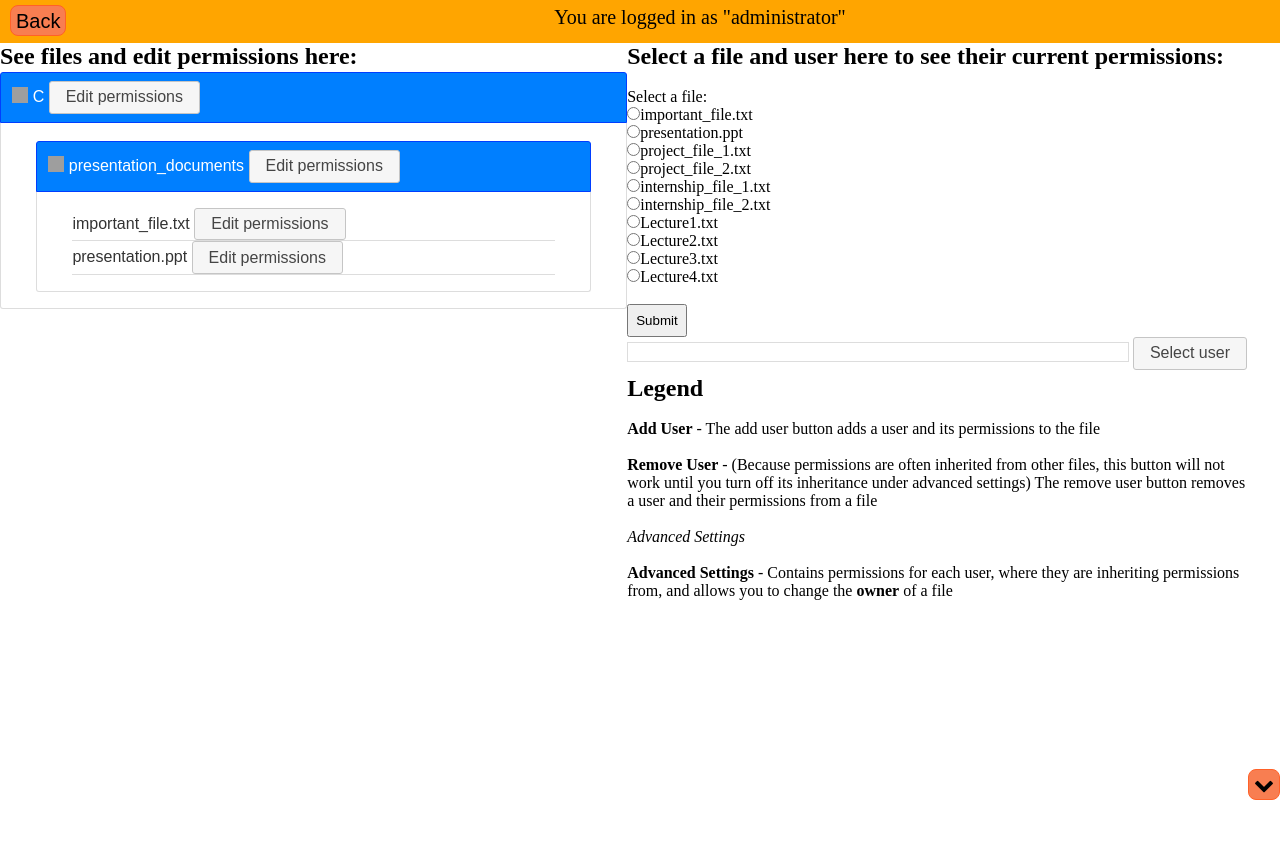
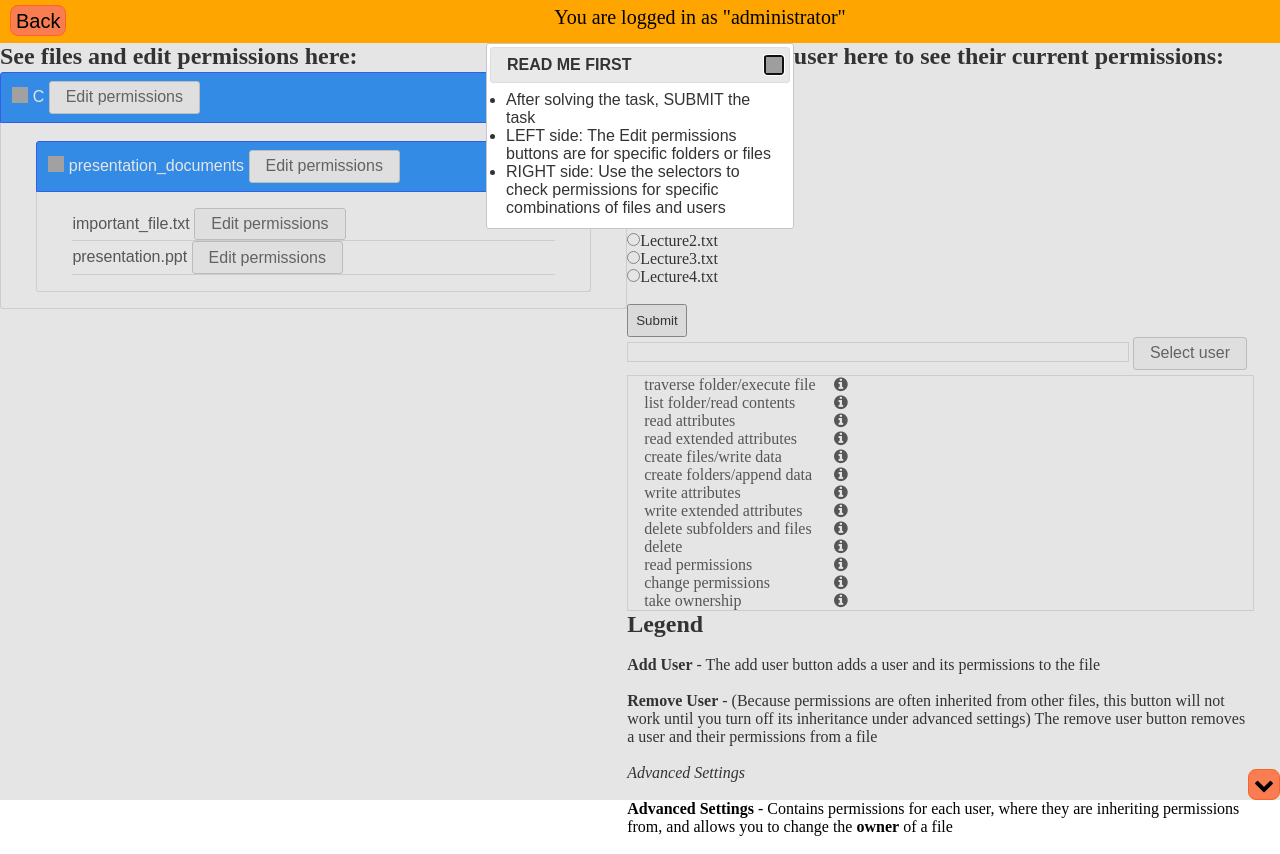
Before and after one commit to CSE256-Spring24/problem-solving-project-skctb, a website: page wrapper_add_new_user.html in a window 1280 px wide. Before the commit the page ends 800 px from the top, so only its background shows below. Drawn offline with nearby package versions, Linux system fonts and the light colour scheme; grey boxes are pictures that could not be loaded; a web font is replaced by a local one.

Commit message:
Added dialog

```diff
--- a/controller.js
+++ b/controller.js
@@ -29,6 +29,22 @@ correct_scenario_solutions = {
 
 // defines how the 13 permission settings in the model fit into the 5 groups of permissions exposed in the "basic" interface.
 permission_groups = {
+    Full_control: [
+        permissions.LIST,
+        permissions.READ_ATTR,
+        permissions.READ_EXTENDED_ATTR,
+        permissions.READ_PERMS,
+        permissions.EXECUTE,
+        permissions.WRITE_DATA,
+        permissions.APPEND_DATA,
+        permissions.WRITE_ATTR,
+        permissions.WRITE_EXTENDED_ATTR,
+        permissions.DELETE,
+        permissions.DELETE_SUB,
+        permissions.READ_PERMS,
+        permissions.CHANGE_PERMS,
+        permissions.TAKE_OWNERSHIP,
+    ],
     Read: [
         permissions.LIST,
         permissions.READ_ATTR,
@@ -56,22 +72,22 @@ permission_groups = {
         permissions.DELETE,
         permissions.DELETE_SUB,
     ],
-    Full_control: [
-        permissions.LIST,
-        permissions.READ_ATTR,
-        permissions.READ_EXTENDED_ATTR,
-        permissions.READ_PERMS,
-        permissions.EXECUTE,
-        permissions.WRITE_DATA,
-        permissions.APPEND_DATA,
-        permissions.WRITE_ATTR,
-        permissions.WRITE_EXTENDED_ATTR,
-        permissions.DELETE,
-        permissions.DELETE_SUB,
-        permissions.READ_PERMS,
-        permissions.CHANGE_PERMS,
-        permissions.TAKE_OWNERSHIP,
-    ],
+    // Full_control: [
+    //     permissions.LIST,
+    //     permissions.READ_ATTR,
+    //     permissions.READ_EXTENDED_ATTR,
+    //     permissions.READ_PERMS,
+    //     permissions.EXECUTE,
+    //     permissions.WRITE_DATA,
+    //     permissions.APPEND_DATA,
+    //     permissions.WRITE_ATTR,
+    //     permissions.WRITE_EXTENDED_ATTR,
+    //     permissions.DELETE,
+    //     permissions.DELETE_SUB,
+    //     permissions.READ_PERMS,
+    //     permissions.CHANGE_PERMS,
+    //     permissions.TAKE_OWNERSHIP,
+    // ],
 };
 perm_groupnames = Object.keys(permission_groups);
 perm_groupnames.push('Special_permissions');
--- a/fileperms_style.css
+++ b/fileperms_style.css
@@ -46,3 +46,7 @@
 #submitbutton {
     padding: 7px;
 }
+
+.popup-dialog {
+    background: yellow; /* Set background color to yellow */
+}
--- a/view.js
+++ b/view.js
@@ -1,10 +1,30 @@
 // ---- Define your dialogs  and panels here ----
+    // (Christine) Added dialog that appears upon page loading. Can't add class to the dialog to make bg yellow though
+    $(document).ready(function() {
+        var popupRules = "<ul>" +
+                        "<li>After solving the task, SUBMIT the task</li>" +
+                        "<li>LEFT side: The Edit permissions buttons are for specific folders or files</li>" +
+                        "<li>RIGHT side: Use the selectors to check permissions for specific combinations of files and users</li>" +
+                    "</ul>";
+
+        let popup_dialog = define_new_dialog('unique_dialog_id', 'READ ME FIRST');
+        popup_dialog.dialog({
+            resizable: false,
+            draggable: false
+            // dialogClass: 'popup-dialog'
+        })
+
+        // $('unique_dialog_id').addclass('popup-dialog') // NO ADD
+        popup_dialog.append(popupRules).dialog('open')
+
+    })
+
     $('#filestructure').append('<p class="title-text">See files and edit permissions here:</p>')
 
     // (Sandhya) Added ability to choose file in addition to user when checking permissions
     var file_selector = '<br><p> Select a file:</p>'
     file_selector += '<input type="radio" name="file" value="presentation_documents/important_file.txt">important_file.txt<br>'
-    file_selector += '<input type="radio" name="file" value="presentation_documents/presentation.ppt">presentation.ppt<br>'
+    file_selector += '<input type="radio" name="file" value="presentation_documents/preui-id-229sentation.ppt">presentation.ppt<br>'
     file_selector += '<input type="radio" name="file" value="important_project/project_file_1.txt">project_file_1.txt<br>'
     file_selector += '<input type="radio" name="file" value="important_project/project_file_2.txt">project_file_2.txt<br>'
     file_selector += '<input type="radio" name="file" value="intern_subproject/internship_file_1.tx">internship_file_1.txt<br>'
@@ -55,7 +75,7 @@
 
     var effective_permissions = define_new_effective_permissions("permission", add_icon_col = true, which_permissions = null)
     // show side panel
-    // $('#sidepanel').append(effective_permissions)
+    $('#sidepanel').append(effective_permissions)
 
     // 1. Define the dialog
     //Changed text to user permissions
```
